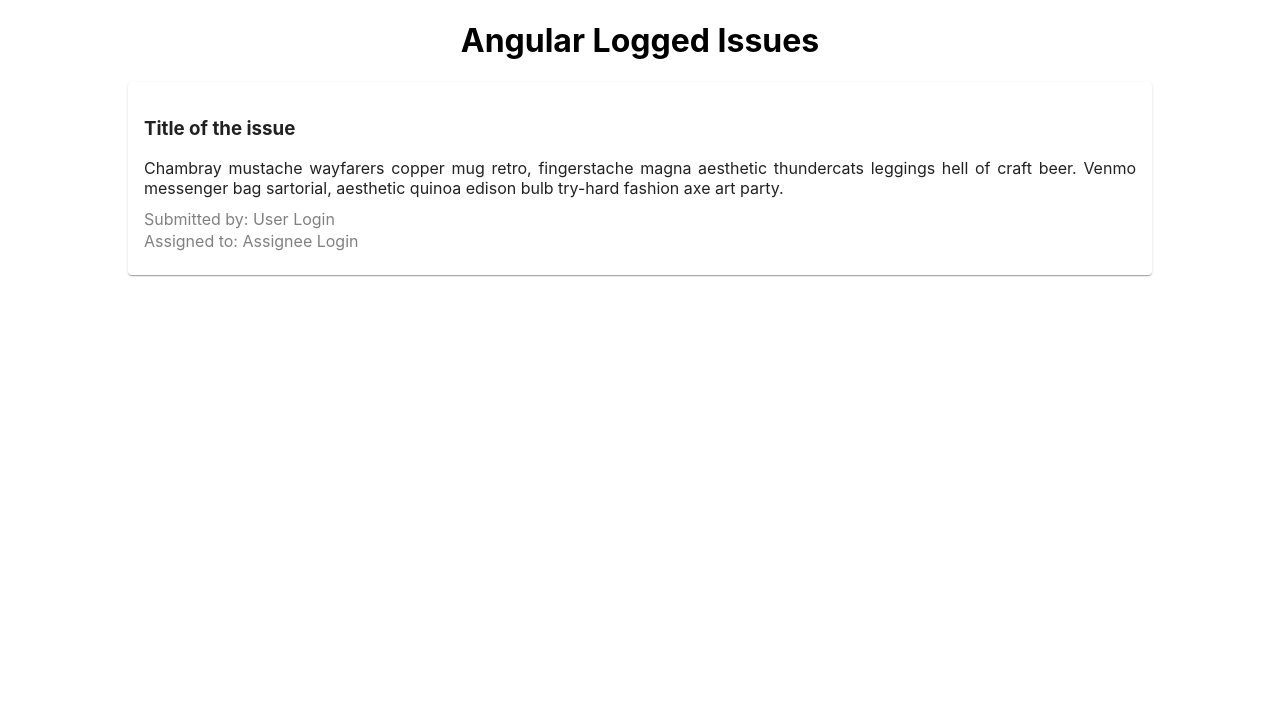
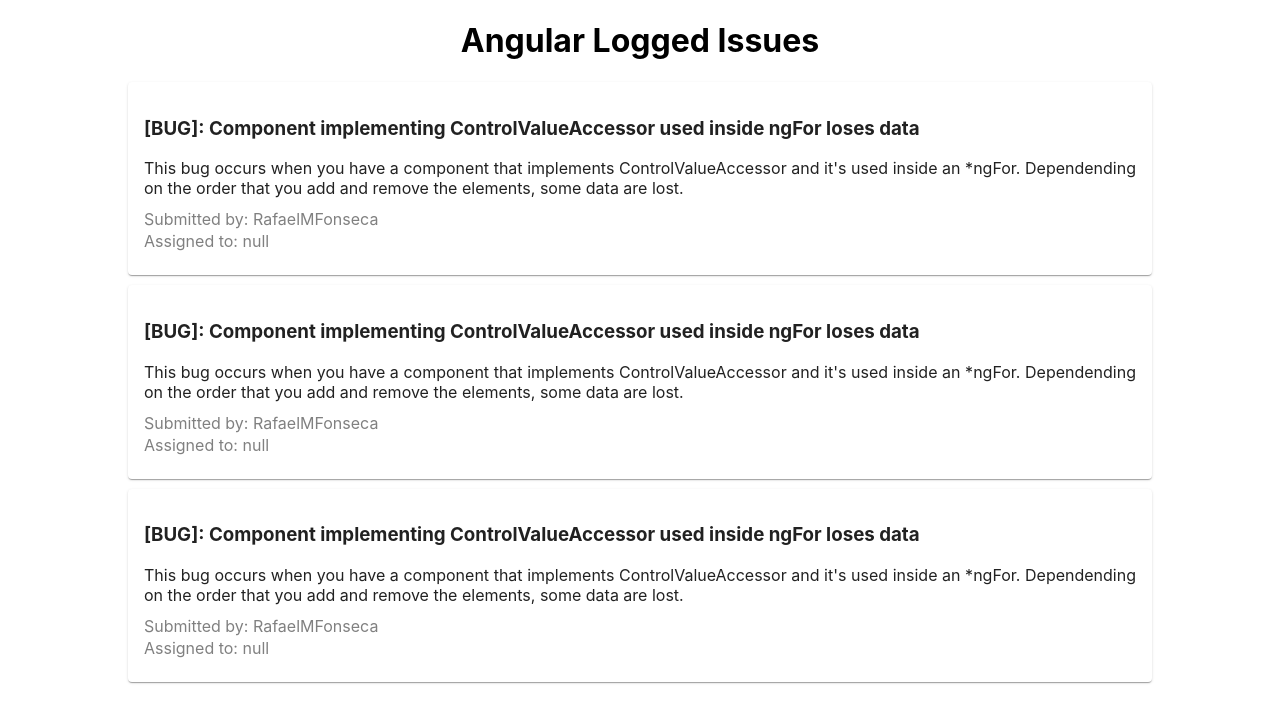
Before and after one commit to hillrg22/react-github-api-issues, a React (Create React App) app: page / in a window 1280 px wide. Shown: the top 722 px of the page. Built offline with nearby package versions, Linux system fonts and the light colour scheme; no server answers.

Commit message:
issue list component populating with mocked data

```diff
--- a/src/App.js
+++ b/src/App.js
@@ -1,12 +1,14 @@
 import React from 'react';
 import IssueCard from './components/IssueCard'
+import CardList from './components/CardList'
 import './App.css';
 
 function App() {
   return (
     <div className="App">
       <h1>Angular Logged Issues</h1>
-      <IssueCard />
+      {/* <IssueCard /> */}
+      <CardList />
     </div>
   );
 }
--- /dev/null
+++ b/src/components/CardList.js
@@ -0,0 +1,43 @@
+import React, {useState} from 'react'
+import IssueCard from './IssueCard'
+
+let issues = [
+    {title: "[BUG]: Component implementing ControlValueAccessor used inside ngFor loses data", description: "This bug occurs when you have a component that implements ControlValueAccessor and it's used inside an *ngFor. Dependending on the order that you add and remove the elements, some data are lost.", username: "RafaelMFonseca", assignee: "null" },
+    {title: "[BUG]: Component implementing ControlValueAccessor used inside ngFor loses data", description: "This bug occurs when you have a component that implements ControlValueAccessor and it's used inside an *ngFor. Dependending on the order that you add and remove the elements, some data are lost.", username: "RafaelMFonseca", assignee: "null" },
+    {title: "[BUG]: Component implementing ControlValueAccessor used inside ngFor loses data", description: "This bug occurs when you have a component that implements ControlValueAccessor and it's used inside an *ngFor. Dependending on the order that you add and remove the elements, some data are lost.", username: "RafaelMFonseca", assignee: "null" }
+]
+
+
+async function getIssues()
+{
+  let response = await fetch(`https://api.github.com`)
+  let data = await response.json()
+  return data
+}
+
+const CardList = props => {
+
+    getIssues()
+        .then(data => console.log(data))
+
+    const issueCardsMap = issues.map((issue, i) => {
+        return <IssueCard
+                    key={i}
+                    title={issue.title}
+                    description={issue.description}
+                    username={issue.username}
+                    assignee={issue.assignee} />
+      })
+
+    return(
+        <div>
+            {issueCardsMap}
+        </div>
+
+    )
+
+
+}
+
+
+export default CardList;
--- a/src/components/IssueCard.js
+++ b/src/components/IssueCard.js
@@ -30,16 +30,16 @@ const GrayedText = styled.p`
 `
 
 
-const IssueCard = props => {
+const IssueCard = ({title, description, username, assignee}) => {
 
 
     return(
         <StyledCard>
             <FlexCardContent>
-                <Title>Title of the issue</Title>
-                <Description>Chambray mustache wayfarers copper mug retro, fingerstache magna aesthetic thundercats leggings hell of craft beer. Venmo messenger bag sartorial, aesthetic quinoa edison bulb try-hard fashion axe art party.</Description>
-                <GrayedText>Submitted by: User Login</GrayedText>
-                <GrayedText>Assigned to: Assignee Login</GrayedText>
+                <Title>{title}</Title>
+                <Description>{description}</Description>
+                <GrayedText>Submitted by: {username}</GrayedText>
+                <GrayedText>Assigned to: {assignee}</GrayedText>
             </FlexCardContent>
         </StyledCard>
     )
```
